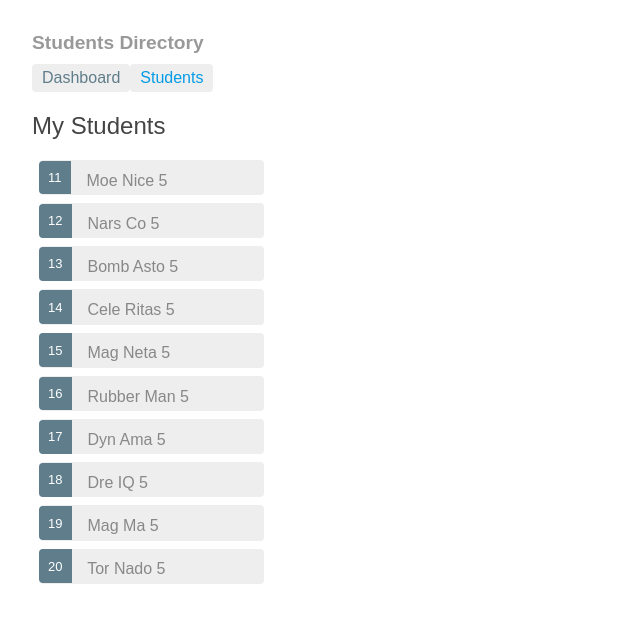
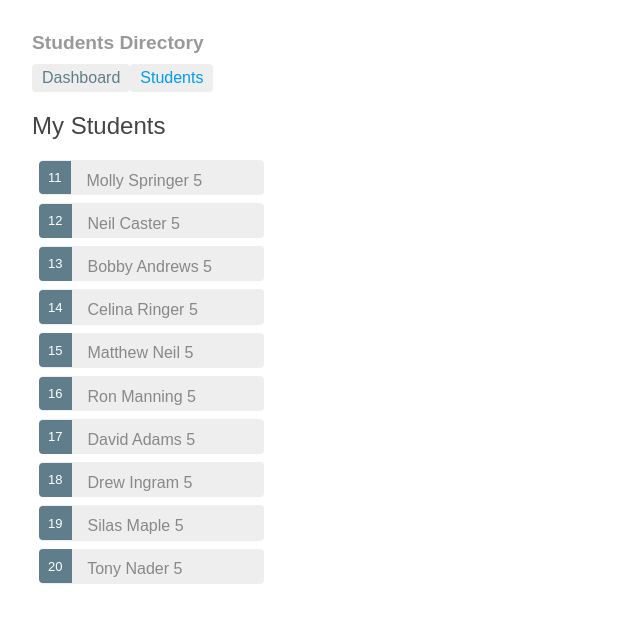
Before and after one commit to sychi77/Angular2App, an Angular app: page /students in a window 1280 px wide. Shown: the top 622 px of the page, without its empty margins (0-640 px from the left). Built offline with nearby package versions, Linux system fonts and the light colour scheme.

Commit message:
Edit mock students names

```diff
--- a/src/app/mock-students.ts
+++ b/src/app/mock-students.ts
@@ -1,14 +1,14 @@
 import { Student } from './student';
 
 export const STUDENTS: Student[] = [
-    { id: 11, name: 'Moe Nice', grade: 5 },
-    { id: 12, name: 'Nars Co', grade: 5 },
-    { id: 13, name: 'Bomb Asto', grade: 5 },
-    { id: 14, name: 'Cele Ritas', grade: 5 },
-    { id: 15, name: 'Mag Neta', grade: 5 },
-    { id: 16, name: 'Rubber Man', grade: 5 },
-    { id: 17, name: 'Dyn Ama', grade: 5 },
-    { id: 18, name: 'Dre IQ', grade: 5 },
-    { id: 19, name: 'Mag Ma', grade: 5 },
-    { id: 20, name: 'Tor Nado', grade: 5 }
+    { id: 11, name: 'Molly Springer', grade: 5 },
+    { id: 12, name: 'Neil Caster', grade: 5 },
+    { id: 13, name: 'Bobby Andrews', grade: 5 },
+    { id: 14, name: 'Celina Ringer', grade: 5 },
+    { id: 15, name: 'Matthew Neil', grade: 5 },
+    { id: 16, name: 'Ron Manning', grade: 5 },
+    { id: 17, name: 'David Adams', grade: 5 },
+    { id: 18, name: 'Drew Ingram', grade: 5 },
+    { id: 19, name: 'Silas Maple', grade: 5 },
+    { id: 20, name: 'Tony Nader', grade: 5 }
   ];
```
